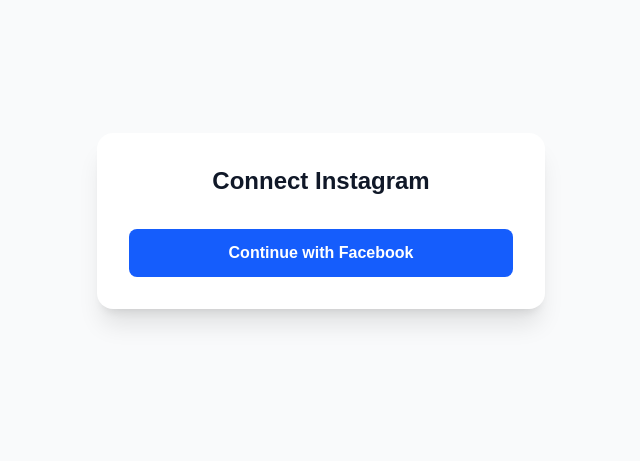
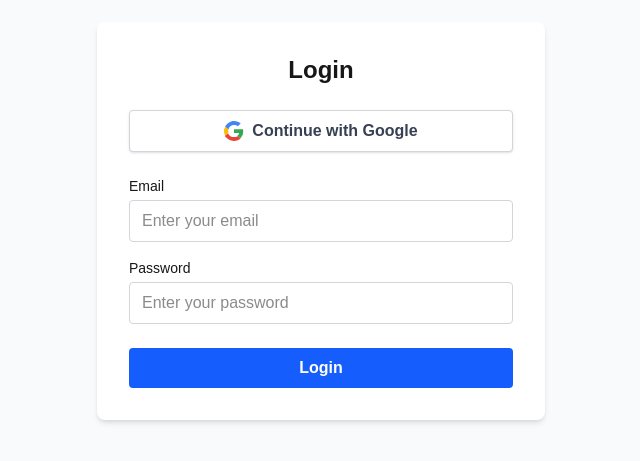
Before and after one commit to jrey21/the-setter, a Next.js app: page /login in a window 1280 px wide. Shown: the part 179-640 px from the top of the page, without its empty margins (319-959 px from the left). Built offline with nearby package versions, Linux system fonts and the light colour scheme; no server answers.

Commit message:
update login

```diff
--- /dev/null
+++ b/app/dashboard/page.tsx
@@ -0,0 +1,123 @@
+// app/dashboard/page.tsx
+'use client';
+import { useEffect, useState } from 'react';
+import { supabase } from '@/lib/supabase';
+import axios from 'axios';
+
+export default function Dashboard() {
+  const [messages, setMessages] = useState<any[]>([]);
+  const [selectedChat, setSelectedChat] = useState<any>(null);
+  const [loading, setLoading] = useState(true);
+  const [error, setError] = useState<string | null>(null);
+
+  // Fetch messages from Supabase (placeholder, will update to fetch from Instagram)
+  useEffect(() => {
+    const fetchInstagramMessages = async () => {
+      setLoading(true);
+      setError(null);
+      // 1. Get the latest account from Supabase
+      const { data: accounts, error: accError } = await supabase
+        .from('accounts')
+        .select('*')
+        .order('id', { ascending: false })
+        .limit(1);
+
+      if (accError || !accounts || accounts.length === 0) {
+        setError('No Instagram account found. Please log in.');
+        setLoading(false);
+        return;
+      }
+
+      const { access_token, instagram_business_id } = accounts[0];
+      try {
+        // 2. Fetch conversations (threads)
+        const convRes = await axios.get(
+          `https://graph.facebook.com/v17.0/${instagram_business_id}/conversations`,
+          {
+            params: {
+              access_token,
+              fields: 'id,participants',
+              limit: 10,
+            },
+          }
+        );
+        const conversations = convRes.data.data || [];
+
+        // 3. For each conversation, fetch messages
+        let allMessages: any[] = [];
+        for (const conv of conversations) {
+          const msgRes = await axios.get(
+            `https://graph.facebook.com/v17.0/${conv.id}/messages`,
+            {
+              params: {
+                access_token,
+                fields: 'id,from,to,message,created_time',
+                limit: 10,
+              },
+            }
+          );
+          const msgs = (msgRes.data.data || []).map((m: any) => ({
+            ...m,
+            conversation_id: conv.id,
+            participants: conv.participants?.data || [],
+          }));
+          allMessages = allMessages.concat(msgs);
+        }
+        // Sort messages by created_time desc
+        allMessages.sort((a, b) => (b.created_time > a.created_time ? 1 : -1));
+        setMessages(allMessages);
+      } catch {
+        setError('Failed to fetch Instagram messages.');
+      }
+      setLoading(false);
+    };
+    fetchInstagramMessages();
+  }, []);
+
+  return (
+    <div className="flex h-screen bg-white font-sans text-gray-900 overflow-hidden">
+      {/* LEFT SIDEBAR: Message List */}
+      <div className="w-1/3 min-w-[320px] max-w-100 border-r border-gray-200 flex flex-col bg-white">
+        {/* Header */}
+        <div className="p-5 border-b border-gray-100">
+           <h1 className="text-xl font-bold">Inbox</h1>
+           <p className="text-xs text-gray-500 mt-1">Your Instagram messages</p>
+        </div>
+        {/* Message List */}
+        <div className="flex-1 overflow-y-auto">
+          {loading ? (
+            <div className="p-4 text-gray-400">Loading messages...</div>
+          ) : error ? (
+            <div className="p-4 text-red-500">{error}</div>
+          ) : messages.length === 0 ? (
+            <div className="p-4 text-gray-400">No messages found.</div>
+          ) : (
+            messages.map((msg, idx) => (
+              <div key={msg.id || idx} className="p-4 border-b border-gray-100 cursor-pointer hover:bg-gray-50" onClick={() => setSelectedChat(msg)}>
+                <div className="font-semibold">{msg.from?.name || msg.from?.id || 'Unknown'}</div>
+                <div className="text-xs text-gray-500">{msg.message?.slice(0, 40)}</div>
+                <div className="text-[10px] text-gray-300 mt-1">{new Date(msg.created_time).toLocaleString()}</div>
+              </div>
+            ))
+          )}
+        </div>
+      </div>
+      {/* RIGHT: Chat View */}
+      <div className="flex-1 flex flex-col">
+        <div className="p-6 border-b border-gray-100 font-bold text-lg">Chat</div>
+        <div className="flex-1 p-6 overflow-y-auto">
+          {selectedChat ? (
+            <div>
+              <div className="font-bold mb-2">{selectedChat.from?.name || selectedChat.from?.id}</div>
+              <div className="mb-2 text-xs text-gray-400">{new Date(selectedChat.created_time).toLocaleString()}</div>
+              <div>{selectedChat.message}</div>
+              <div className="mt-4 text-xs text-gray-500">Participants: {selectedChat.participants.map((p: any) => p.name || p.id).join(', ')}</div>
+            </div>
+          ) : (
+            <div className="text-gray-400">Select a message to view</div>
+          )}
+        </div>
+      </div>
+    </div>
+  );
+}
--- a/app/login/page.tsx
+++ b/app/login/page.tsx
@@ -1,28 +1,90 @@
-// app/login/page.tsx
+
 'use client';
 
+import { useState } from 'react';
+import { supabase } from '@/lib/supabase';
+import { useRouter } from 'next/navigation';
+
 export default function LoginPage() {
-  const handleLogin = () => {
-    const appId = process.env.NEXT_PUBLIC_FACEBOOK_APP_ID;
-    // IMPORTANT: This must match what you put in Meta "Valid OAuth Redirect URIs"
-    const redirectUri = 'https://the-setter.vercel.app/auth/callback';
-    const scope = 'instagram_basic,instagram_manage_messages,pages_manage_metadata,pages_show_list,business_management';
+	const [email, setEmail] = useState('');
+	const [password, setPassword] = useState('');
+	const [error, setError] = useState<string | null>(null);
+	const [loading, setLoading] = useState(false);
+	const router = useRouter();
 
-    // Send user to Facebook
-    window.location.href = `https://www.facebook.com/v17.0/dialog/oauth?client_id=${appId}&redirect_uri=${redirectUri}&scope=${scope}&response_type=token`;
+	const handleLogin = async (e: React.FormEvent) => {
+		e.preventDefault();
+		setLoading(true);
+		setError(null);
+		const { error } = await supabase.auth.signInWithPassword({ email, password });
+		setLoading(false);
+		if (error) {
+			setError(error.message);
+		} else {
+			router.push('/');
+		}
+	};
+
+	const handleGoogleLogin = async () => {
+		setLoading(true);
+		setError(null);
+		const { error } = await supabase.auth.signInWithOAuth({ provider: 'google' });
+		setLoading(false);
+		if (error) setError(error.message);
 	};
 
 	return (
-    <div className="min-h-screen bg-gray-50 flex flex-col justify-center items-center p-4">
-      <div className="max-w-md w-full bg-white rounded-2xl shadow-xl p-8 text-center">
-        <h1 className="text-2xl font-bold text-gray-900 mb-2">Connect Instagram</h1>
+		<div className="flex min-h-screen items-center justify-center bg-gray-50">
+			<form onSubmit={handleLogin} className="bg-white p-8 rounded-lg shadow-md w-full max-w-md">
+				<h2 className="text-2xl font-bold mb-6 text-center">Login</h2>
+				{error && <div className="mb-4 text-red-600 text-sm">{error}</div>}
 				<button
-          onClick={handleLogin}
-          className="w-full bg-blue-600 hover:bg-blue-700 text-white font-bold py-3 px-4 rounded-lg mt-6"
+					type="button"
+					onClick={handleGoogleLogin}
+					className="w-full flex items-center justify-center gap-2 bg-white border border-gray-300 text-gray-700 py-2 rounded font-semibold hover:bg-gray-100 transition mb-6 shadow-sm"
+					disabled={loading}
 				>
-          Continue with Facebook
+					<svg className="w-5 h-5" viewBox="0 0 48 48"><g><path fill="#4285F4" d="M24 9.5c3.54 0 6.7 1.22 9.19 3.23l6.85-6.85C36.68 2.7 30.74 0 24 0 14.82 0 6.71 5.8 2.69 14.09l7.98 6.19C12.13 13.13 17.62 9.5 24 9.5z"/><path fill="#34A853" d="M46.1 24.55c0-1.64-.15-3.22-.42-4.74H24v9.01h12.42c-.54 2.9-2.18 5.36-4.65 7.01l7.19 5.6C43.99 37.13 46.1 31.3 46.1 24.55z"/><path fill="#FBBC05" d="M10.67 28.28a14.5 14.5 0 0 1 0-8.56l-7.98-6.19A23.97 23.97 0 0 0 0 24c0 3.93.94 7.65 2.69 10.91l7.98-6.19z"/><path fill="#EA4335" d="M24 48c6.48 0 11.93-2.15 15.9-5.85l-7.19-5.6c-2 1.34-4.56 2.14-8.71 2.14-6.38 0-11.87-3.63-14.33-8.79l-7.98 6.19C6.71 42.2 14.82 48 24 48z"/><path fill="none" d="M0 0h48v48H0z"/></g></svg>
+					Continue with Google
 				</button>
+				<div className="mb-4">
+					<label className="block mb-1 text-sm font-medium">Email</label>
+					   <input
+						   type="email"
+						   className="w-full border border-gray-300 rounded px-3 py-2 focus:outline-none focus:border-blue-500"
+						   value={email}
+						   onChange={e => setEmail(e.target.value)}
+						   required
+						   spellCheck={false}
+						   autoCorrect="off"
+						   autoCapitalize="none"
+						   placeholder="Enter your email"
+						   title="Email address"
+					   />
 				</div>
+				<div className="mb-6">
+					<label className="block mb-1 text-sm font-medium">Password</label>
+					   <input
+						   type="password"
+						   className="w-full border border-gray-300 rounded px-3 py-2 focus:outline-none focus:border-blue-500"
+						   value={password}
+						   onChange={e => setPassword(e.target.value)}
+						   required
+						   spellCheck={false}
+						   autoCorrect="off"
+						   autoCapitalize="none"
+						   placeholder="Enter your password"
+						   title="Password"
+					   />
+				</div>
+				<button
+					type="submit"
+					className="w-full bg-blue-600 text-white py-2 rounded font-semibold hover:bg-blue-700 transition"
+					disabled={loading}
+				>
+					{loading ? 'Logging in...' : 'Login'}
+				</button>
+			</form>
 		</div>
 	);
 }
--- a/app/page.tsx
+++ b/app/page.tsx
@@ -1,23 +1,33 @@
 // app/page.tsx
 'use client';
+
 import { useEffect, useState } from 'react';
 import { supabase } from '@/lib/supabase';
+import Link from 'next/link';
 
 export default function Dashboard() {
   const [messages, setMessages] = useState<any[]>([]);
   const [selectedChat, setSelectedChat] = useState<any>(null);
+  const [user, setUser] = useState<any>(null);
 
-  // Fetch messages from Supabase
+  // Check authentication and fetch messages
   useEffect(() => {
+    const getUser = async () => {
+      const { data } = await supabase.auth.getUser();
+      setUser(data.user);
+    };
+    getUser();
+  }, []);
+
+  useEffect(() => {
+    if (!user) return;
     const fetchMessages = async () => {
-      const { data, error } = await supabase
+      const { data } = await supabase
         .from('messages')
         .select('*')
         .order('created_at', { ascending: false });
-
       if (data) setMessages(data);
     };
-
     fetchMessages();
 
     // Real-time listener
@@ -31,11 +41,22 @@
     return () => {
       supabase.removeChannel(channel);
     };
-  }, []);
+  }, [user]);
+
+  if (!user) {
+    return (
+      <div className="flex min-h-screen items-center justify-center bg-gray-50">
+        <div className="bg-white p-8 rounded-lg shadow-md w-full max-w-md text-center">
+          <h2 className="text-2xl font-bold mb-4">Welcome to The Setter</h2>
+          <p className="mb-6">Please log in to access your dashboard.</p>
+          <Link href="/login" className="inline-block bg-blue-600 text-white px-6 py-2 rounded font-semibold hover:bg-blue-700 transition">Login</Link>
+        </div>
+      </div>
+    );
+  }
 
   return (
     <div className="flex h-screen bg-white font-sans text-gray-900 overflow-hidden">
-
       {/* LEFT SIDEBAR: Message List */}
       <div className="w-1/3 min-w-[320px] max-w-[400px] border-r border-gray-200 flex flex-col bg-white">
 
```
Lines whose indentation alone changed are shown as unchanged.
